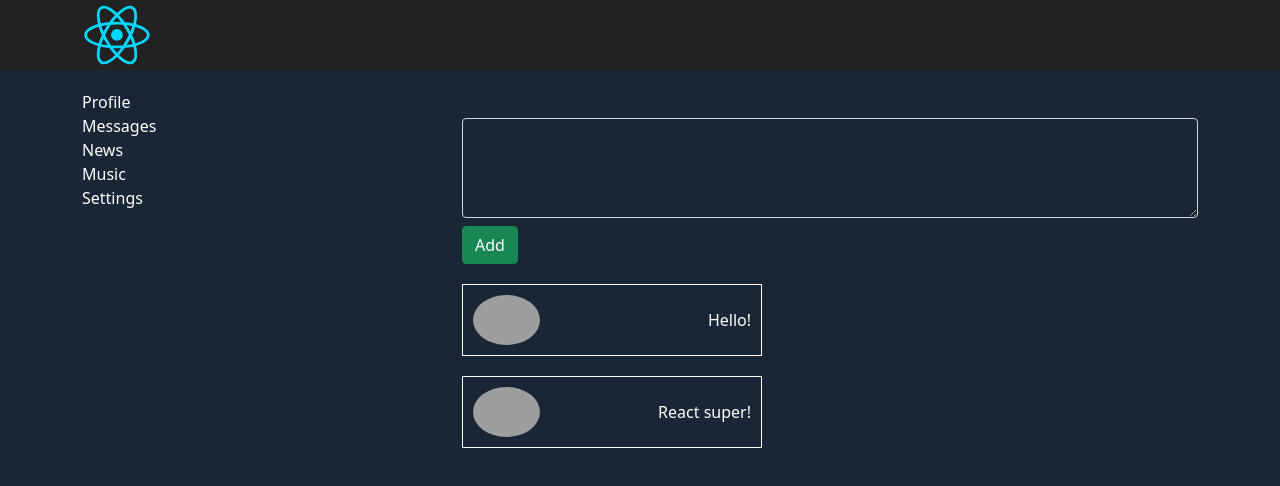
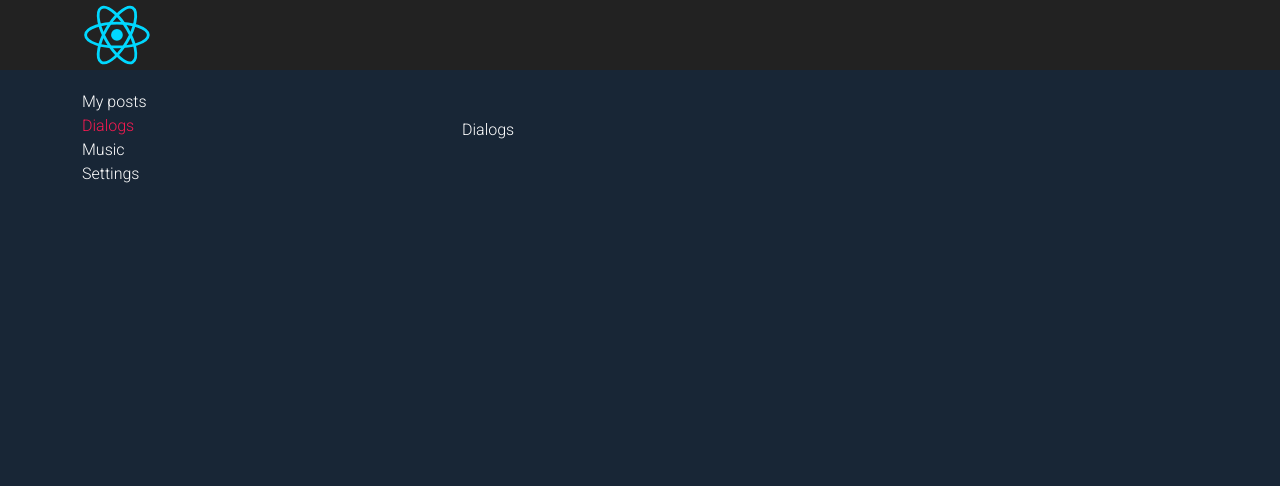
Before and after one commit to alextsapin/samurai, a React (Create React App) app: page /dialogs in a window 1280 px wide. Shown: the top 486 px of the page. Built offline with nearby package versions, Linux system fonts and the light colour scheme; grey boxes are pictures that could not be loaded.

Commit message:
Completed Lesson № 20

```diff
--- a/package.json
+++ b/package.json
@@ -15,6 +15,7 @@
     "@types/react-dom": "^17.0.9",
     "react": "^17.0.2",
     "react-dom": "^17.0.2",
+    "react-router-dom": "^6.2.2",
     "react-scripts": "5.0.0",
     "sass": "^1.49.9",
     "typescript": "^4.4.2",
--- a/public/index.html
+++ b/public/index.html
@@ -7,6 +7,7 @@
     <meta name="description" content="Web site created using create-react-app">
     <link rel="manifest" href="%PUBLIC_URL%/manifest.json">
     <title>React App</title>
+    <link rel="stylesheet" href="https://fonts.googleapis.com/css2?family=Roboto:wght@300;400;700&display=swap">
     <link rel="stylesheet" href="https://cdn.jsdelivr.net/npm/bootstrap@5.0.2/dist/css/bootstrap.min.css">
 </head>
 <body>
--- a/src/App.tsx
+++ b/src/App.tsx
@@ -1,6 +1,8 @@
 import Header from './components/Header/Header';
 import Navbar from './components/Navbar/Navbar';
 import MyPosts from './components/Profile/MyPosts/MyPosts';
+import Dialogs from './components/Dialogs/Dialogs'
+import {Route, Routes} from 'react-router-dom';
 
 import './sass/style.scss';
 
@@ -14,7 +16,10 @@ const App = () => {
                         <Navbar/>
                     </div>
                     <div className="col-md-8">
-                        <MyPosts/>
+                        <Routes>
+                            <Route path='/dialogs' element={<Dialogs/>}/>
+                            <Route path='/myposts' element={<MyPosts/>}/>
+                        </Routes>
                     </div>
                 </div>
             </div>
--- /dev/null
+++ b/src/components/Dialogs/Dialogs.tsx
@@ -0,0 +1,11 @@
+import css from './css.module.scss';
+
+const Dialogs = () => {
+    return (
+        <div className="mt-5">
+            Dialogs
+        </div>
+    )
+}
+
+export default Dialogs;
--- a/src/components/navbar/Navbar.tsx
+++ b/src/components/navbar/Navbar.tsx
@@ -1,19 +1,17 @@
 import React from 'react';
+import {NavLink} from 'react-router-dom';
 import css from './style.module.scss'
+
 
 const Navbar = () => {
     return (
         <nav className={css.menu}>
             <div className={css.item}>
-                <a className={css.link} href="#">Profile</a>
+                <NavLink to="/myposts" className = {navData => navData.isActive ? css.active : css.link}>My posts</NavLink>
             </div>
 
             <div className={css.item}>
-                <a className={css.link} href="#">Messages</a>
-            </div>
-
-            <div className={css.item}>
-                <a className={css.link} href="#">News</a>
+                <NavLink to="/dialogs" className = {navData => navData.isActive ? css.active : css.link}>Dialogs</NavLink>
             </div>
 
             <div className={css.item}>
--- a/src/components/navbar/style.module.scss
+++ b/src/components/navbar/style.module.scss
@@ -10,7 +10,16 @@
     color: white;
     text-decoration: none;
     &:hover {
-        color: red;
+        color: #F51A51;
         text-decoration: underline;
     }
 }
+
+.active {
+    color: #F51A51;
+    text-decoration: none;
+    &:hover {
+        color: #F51A51;
+        text-decoration: underline;
+    }
+}
--- a/src/index.tsx
+++ b/src/index.tsx
@@ -1,5 +1,9 @@
 import React from 'react';
 import ReactDOM from 'react-dom';
 import App from './App';
+import {BrowserRouter} from 'react-router-dom';
 
-ReactDOM.render(<App/>, document.getElementById('root'));
+ReactDOM.render(
+    <BrowserRouter>
+        <App/>
+    </BrowserRouter>, document.getElementById('root'));
--- a/src/sass/style.scss
+++ b/src/sass/style.scss
@@ -1,6 +1,9 @@
 body {
     background: #182636;
     color: white;
+    font-family: 'Roboto', sans-serif;
+    font-size: 16px;
+    font-weight: 300;
 }
 
 header {
```
Also changed, not shown: src/components/Dialogs/css.module.scss (added), 1 other file (tests, documents, lock files or other folders).
